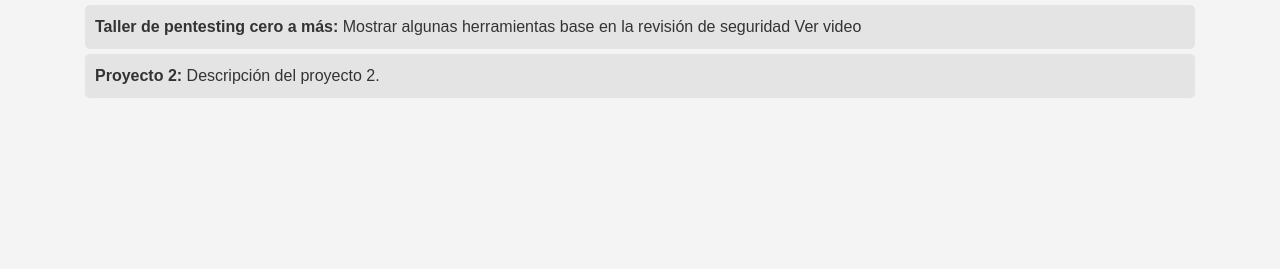
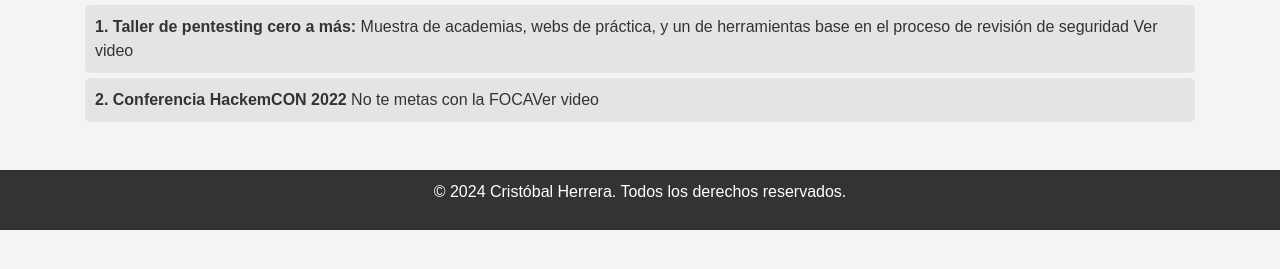
Before and after one commit to cherrera0001/my_web_page, a plain HTML site: page proyectos.html in a window 1280 px wide. Shown: the part 433-702 px from the top of the page. Drawn offline with nearby package versions, Linux system fonts and the light colour scheme.

Commit message:
Update proyectos.html
update links y description video.

```diff
--- a/proyectos.html
+++ b/proyectos.html
@@ -36,5 +36,14 @@
         <section class="projects mb-5">
             <h2>Mis Proyectos</h2>
             <ul>
-                <li><strong>Taller de pentesting cero a más:</strong> Mostrar algunas herramientas base en la revisión de seguridad  <a href="https://youtu.be/IQwWTxjUJ5o?si=1r5tfYEYrX4va2H9">Ver video</a></li>
-                <li><strong>Proyecto 2:</strong> Descripción del proyecto 2. <a href="https://www.youtube.com/watch
+                <li><strong>1. Taller de pentesting cero a más:</strong> Muestra de academias, webs de práctica, y un de herramientas base en el proceso de revisión de seguridad <a href="https://youtu.be/IQwWTxjUJ5o?si=ALpcbSaERpMziiDt">Ver video</a></li>
+                <li><strong>2. Conferencia HackemCON 2022</strong> No te metas con la FOCA<a href="https://www.youtube.com/live/OIxrYuq0rH8?si=R13kmdSUuna4g2ry&t=4533">Ver video</a></li>
+            </ul>
+        </section>
+    </div>
+
+    <footer class="custom-footer">
+        <p>&copy; 2024 Cristóbal Herrera. Todos los derechos reservados.</p>
+    </footer>
+
+    <script src="https://code.jquery.com/jquery-3.5.1.slim.min.js"></
```
